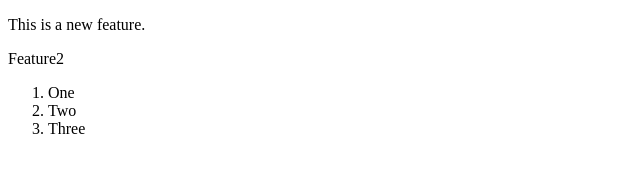
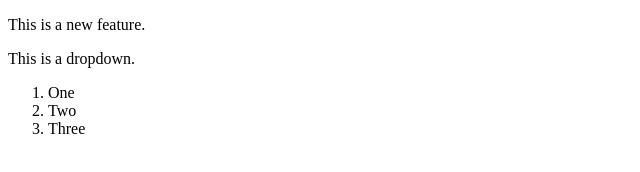
Before and after one commit to NishaBisht421/Local-Repo, a plain HTML site: page index.html in a window 1280 px wide. Shown: the full height of the page, 0-640 px from the left. Drawn offline with Linux system fonts and the light colour scheme.

Commit message:
Change Index HTML

```diff
--- a/index.html
+++ b/index.html
@@ -1,13 +1,11 @@
 <!DOCTYPE html>
 <html lang="en">
 <head>
-    <meta charset="UTF-8">
-    <meta name="viewport" content="width=device-width, initial-scale=1.0">
     <title>New Repo</title>
 </head>
 <body>
     <p> This is a new feature. </p>
-    <p> Feature2 </p>
+    <p> This is a dropdown. </p>
     <ol>
         <li>One</li>
         <li>Two</li>
```
